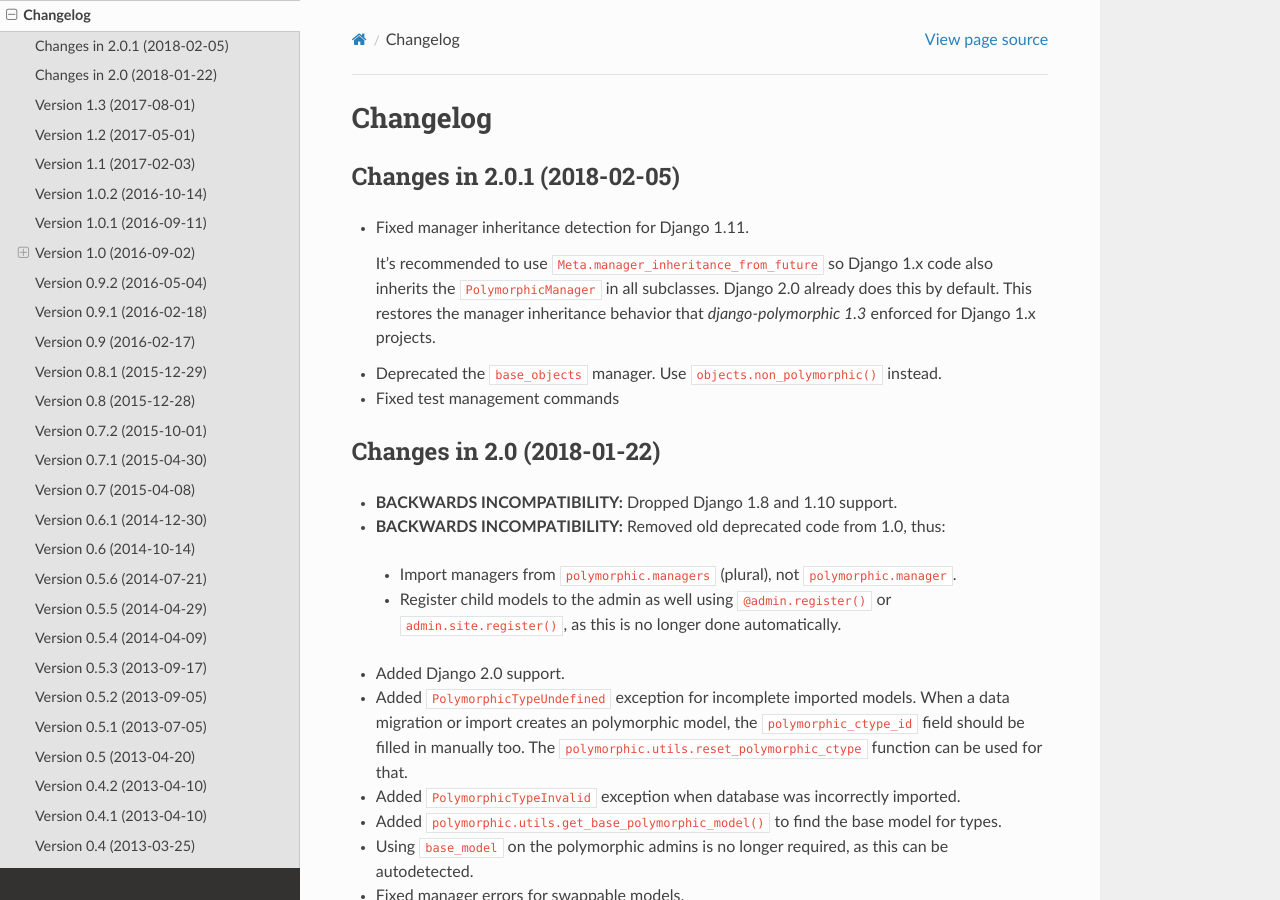
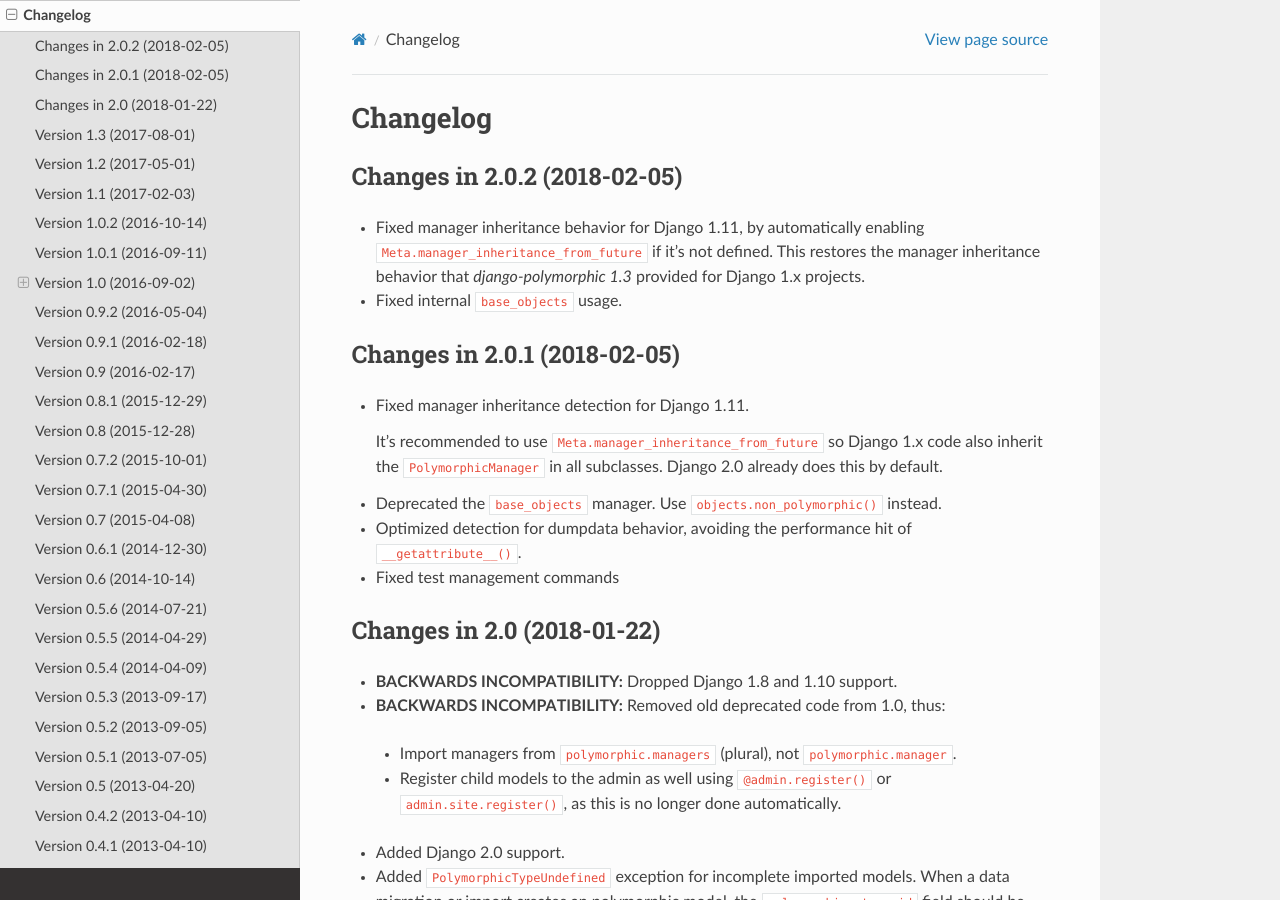
Before and after one commit to jazzband/django-polymorphic, a Sphinx documentation site: the page built from docs/changelog.rst, in a window 1280 px wide and 900 px high. Built offline with Sphinx 7.4.7 and the Read the Docs theme 2.0.0, drawn with Linux system fonts in a browser that asks for light colours.

Commit message:
Bump to v2.0.2

```diff
--- a/docs/changelog.rst
+++ b/docs/changelog.rst
@@ -1,16 +1,24 @@
 Changelog
 =========
+
+Changes in 2.0.2 (2018-02-05)
+-----------------------------
+
+* Fixed manager inheritance behavior for Django 1.11, by automatically enabling ``Meta.manager_inheritance_from_future`` if it's not defined.
+  This restores the manager inheritance behavior that *django-polymorphic 1.3* provided for Django 1.x projects.
+* Fixed internal ``base_objects`` usage.
+
 
 Changes in 2.0.1 (2018-02-05)
 -----------------------------
 
 * Fixed manager inheritance detection for Django 1.11.
 
-  It's recommended to use ``Meta.manager_inheritance_from_future`` so Django 1.x code also inherits
+  It's recommended to use ``Meta.manager_inheritance_from_future`` so Django 1.x code also inherit
   the ``PolymorphicManager`` in all subclasses. Django 2.0 already does this by default.
-  This restores the manager inheritance behavior that *django-polymorphic 1.3* enforced for Django 1.x projects.
 
 * Deprecated the ``base_objects`` manager. Use ``objects.non_polymorphic()`` instead.
+* Optimized detection for dumpdata behavior, avoiding the performance hit of ``__getattribute__()``.
 * Fixed test management commands
 
 
--- a/docs/conf.py
+++ b/docs/conf.py
@@ -61,9 +61,9 @@
 # built documents.
 #
 # The short X.Y version.
-version = '2.0.1'
+version = '2.0.2'
 # The full version, including alpha/beta/rc tags.
-release = '2.0.1'
+release = '2.0.2'
 
 # The language for content autogenerated by Sphinx. Refer to documentation
 # for a list of supported languages.
--- a/setup.cfg
+++ b/setup.cfg
@@ -1,6 +1,6 @@
 [metadata]
 name = django-polymorphic
-version = 2.0.1
+version = 2.0.2
 description = Seamless polymorphic inheritance for Django models
 long_description = file:README.rst
 author = Bert Constantin
```
